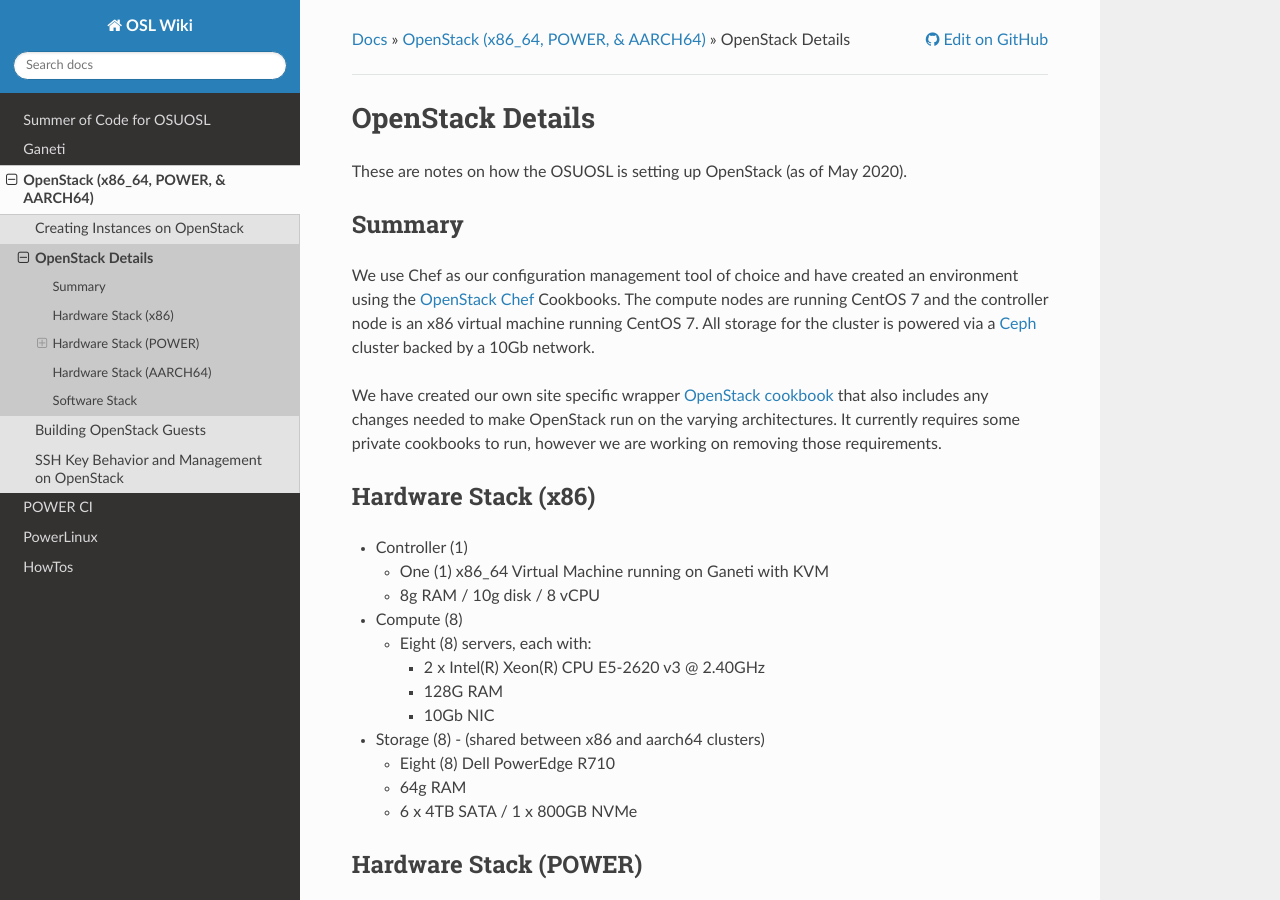
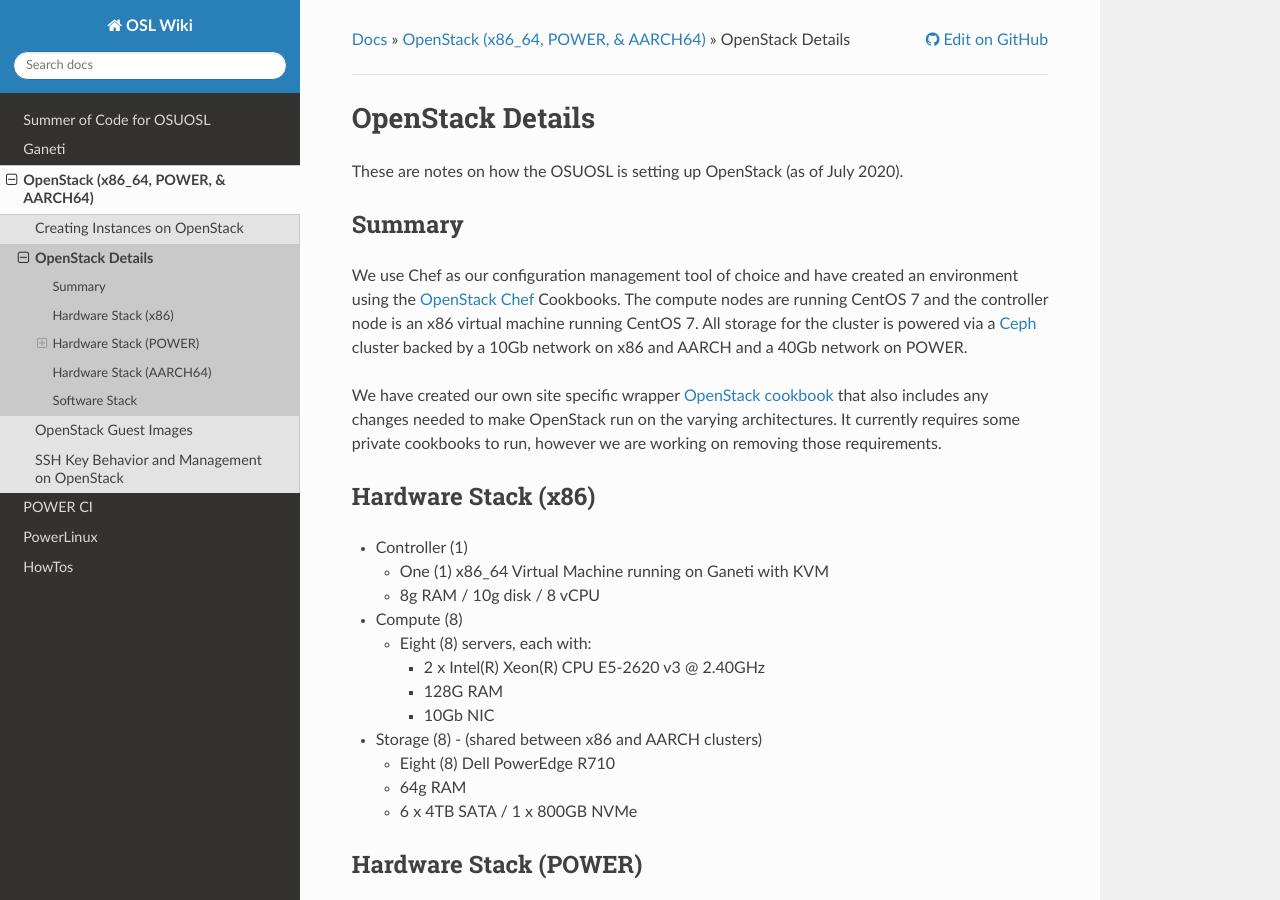
Before and after one commit to osuosl/wiki, a Sphinx documentation site: the page built from source/openstack/details.rst, in a window 1280 px wide and 900 px high. Built offline with Sphinx 7.4.7 and the Read the Docs theme 2.0.0, drawn with Linux system fonts in a browser that asks for light colours; some of the changed text lies outside the part shown.

```diff
--- a/source/openstack/csv/images.csv
+++ b/source/openstack/csv/images.csv
@@ -15,4 +15,4 @@
 "Ubuntu 14.04","x","","x",""
 "Ubuntu 16.04","x","","x",""
 "Ubuntu 18.04","x","x","x","x"
-"Ubuntu 20.04","","","",""
+"Ubuntu 20.04 [#ubuntu]_","","","",""
--- a/source/openstack/csv/power_ble.csv
+++ b/source/openstack/csv/power_endian.csv
@@ -11,3 +11,4 @@
 "Ubuntu 14.04","x","x",""
 "Ubuntu 16.04","","x",""
 "Ubuntu 18.04","x","","x"
+"Ubuntu 20.04 [#ubuntu]_","","",""
--- a/source/openstack/details.rst
+++ b/source/openstack/details.rst
@@ -3,14 +3,15 @@
 OpenStack Details
 =================
 
-These are notes on how the OSUOSL is setting up OpenStack (as of May 2020).
+These are notes on how the OSUOSL is setting up OpenStack (as of July 2020).
 
 Summary
 -------
 
 We use Chef as our configuration management tool of choice and have created an environment using the `OpenStack Chef`_
 Cookbooks. The compute nodes are running CentOS 7 and the controller node is an x86 virtual machine running CentOS 7.
-All storage for the cluster is powered via a `Ceph`_ cluster backed by a 10Gb network.
+All storage for the cluster is powered via a `Ceph`_ cluster backed by a 10Gb network on x86 and AARCH and a 40Gb
+network on POWER.
 
 We have created our own site specific wrapper `OpenStack cookbook`_ that also includes any changes needed to make
 OpenStack run on the varying architectures. It currently requires some private cookbooks to run, however we are
@@ -36,7 +37,7 @@ Hardware Stack (x86)
     - 128G RAM
     - 10Gb NIC
 
-- Storage (8) - (shared between x86 and aarch64 clusters)
+- Storage (8) - (shared between x86 and AARCH clusters)
 
   - Eight (8) Dell PowerEdge R710
   - 64g RAM
@@ -62,14 +63,16 @@ Hardware Stack (POWER)
   - 8 x 8TB SATA / 4 x 240GB SSD
 
 POWER-Specific Changes
-~~~~~~~~~~~~~~~~~~~~~~
+^^^^^^^^^^^^^^^^^^^^^^
 
-- Turn off SMT
+Turn off SMT
+""""""""""""
 
 The SMT feature in the PPC64 cpu needs to be turned off via running ``/sbin/ppc64_cpu --smt=off``. Otherwise the Little
 Endian guests will not run properly.
 
-- Loading kvm-hv module
+Loading kvm-hv module
+"""""""""""""""""""""
 
 The ``kvm-hv`` module needs to be loaded and the ``kvm-pr`` should not be loaded.
 
@@ -85,7 +88,7 @@ Hardware Stack (AARCH64)
 
   - Twelve (12) Ampere Computing eMAG (HR350A) aarch64 systems w/ 128g RAM
 
-- Storage (8) - (shared between x86 and aarch64 clusters)
+- Storage (8) - (shared between x86 and AARCH clusters)
 
   - Eight (8) Dell PowerEdge R710
   - 64g RAM
--- a/source/openstack/index.rst
+++ b/source/openstack/index.rst
@@ -17,7 +17,7 @@ OpenStack Dashboards:
 
 .. _x86_64 cluster: http://oprod-controller1.osuosl.org
 .. _OpenPOWER cluster: http://openpower-controller.osuosl.org
-.. _AARCH64 cluster: http://arm-controller1.osuosl.org
+.. _AARCH64 cluster: http://arm-openstack.osuosl.org
 
 .. toctree::
   :maxdepth: 2
```
Also changed, not shown: source/openstack/guests.rst (+7 -5 lines).
